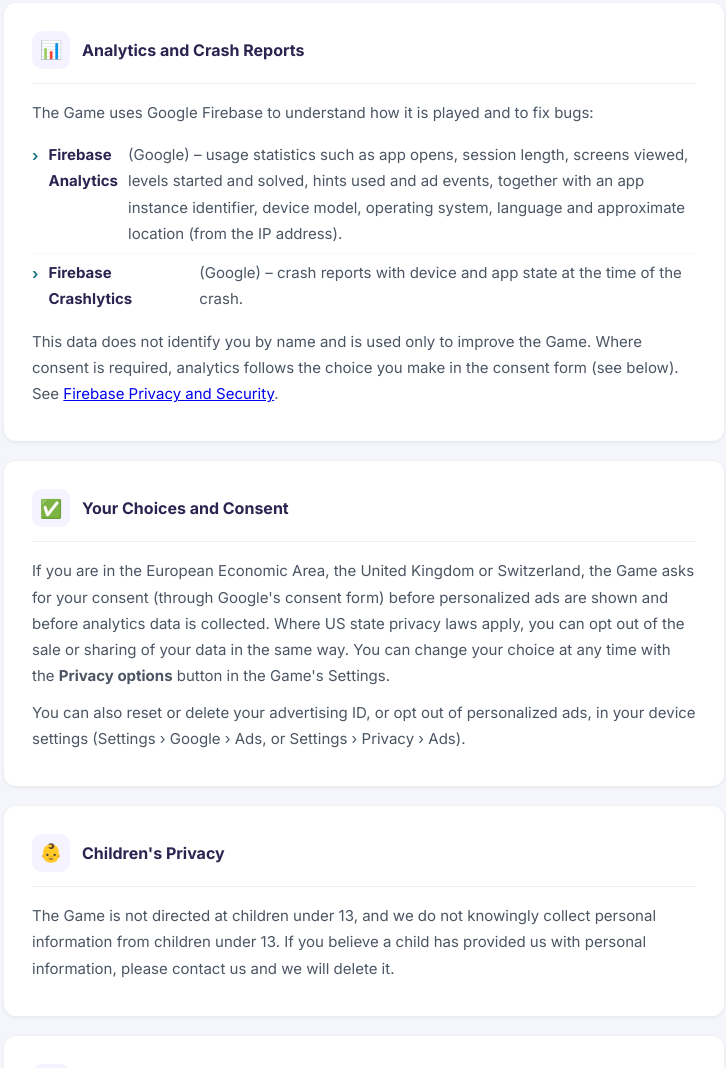
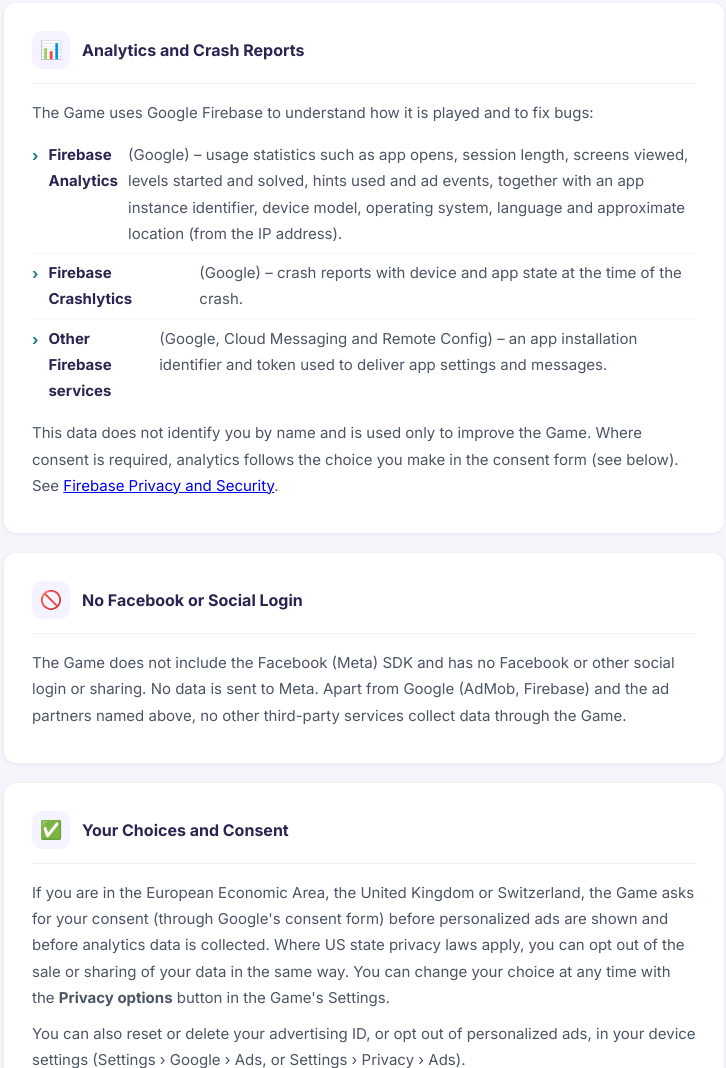
Before and after one commit to Omagic-Studio/omagic-studio.github.io, a plain HTML site: page CubeFlow/privacy-policy.html in a window 1280 px wide. Shown: the part 1369-2437 px from the top of the page, without its empty margins (276-1002 px from the left). Drawn offline with Linux system fonts and the light colour scheme.

Commit message:
CubeFlow: privacy policy ghi rõ không có Facebook SDK/đăng nhập MXH, thêm Firebase Cloud Messaging + Remote Config (27/11)
Co-Authored-By: Claude Opus 5.5 <noreply@anthropic.com>

```diff
--- a/CubeFlow/privacy-policy.html
+++ b/CubeFlow/privacy-policy.html
@@ -103,7 +103,7 @@
     <div class="badge">Legal</div>
     <h1>Privacy Policy</h1>
     <div>Cube Flow: Calm Cube Puzzle</div>
-    <div class="meta">Omagic Studio (Google Play developer: FreeStyle18) &nbsp;·&nbsp; Last updated: November 26, 2026</div>
+    <div class="meta">Omagic Studio (Google Play developer: FreeStyle18) &nbsp;·&nbsp; Last updated: November 27, 2026</div>
   </div>
   <div class="container">
     <div class="intro-card">
@@ -146,10 +146,18 @@
         viewed, levels started and solved, hints used and ad events, together with an app instance identifier, device model,
         operating system, language and approximate location (from the IP address).</li>
         <li><strong>Firebase Crashlytics</strong> (Google) – crash reports with device and app state at the time of the crash.</li>
+        <li><strong>Other Firebase services</strong> (Google, Cloud Messaging and Remote Config) – an app installation
+        identifier and token used to deliver app settings and messages.</li>
       </ul>
       <p>This data does not identify you by name and is used only to improve the Game. Where consent is required, analytics
       follows the choice you make in the consent form (see below). See
       <a href="https://firebase.google.com/support/privacy">Firebase Privacy and Security</a>.</p>
+    </div>
+
+    <div class="section"><div class="section-header"><div class="section-icon">🚫</div><h2>No Facebook or Social Login</h2></div>
+      <p>The Game does not include the Facebook (Meta) SDK and has no Facebook or other social login or sharing. No data
+      is sent to Meta. Apart from Google (AdMob, Firebase) and the ad partners named above, no other third-party
+      services collect data through the Game.</p>
     </div>
 
     <div class="section"><div class="section-header"><div class="section-icon">✅</div><h2>Your Choices and Consent</h2></div>
```
